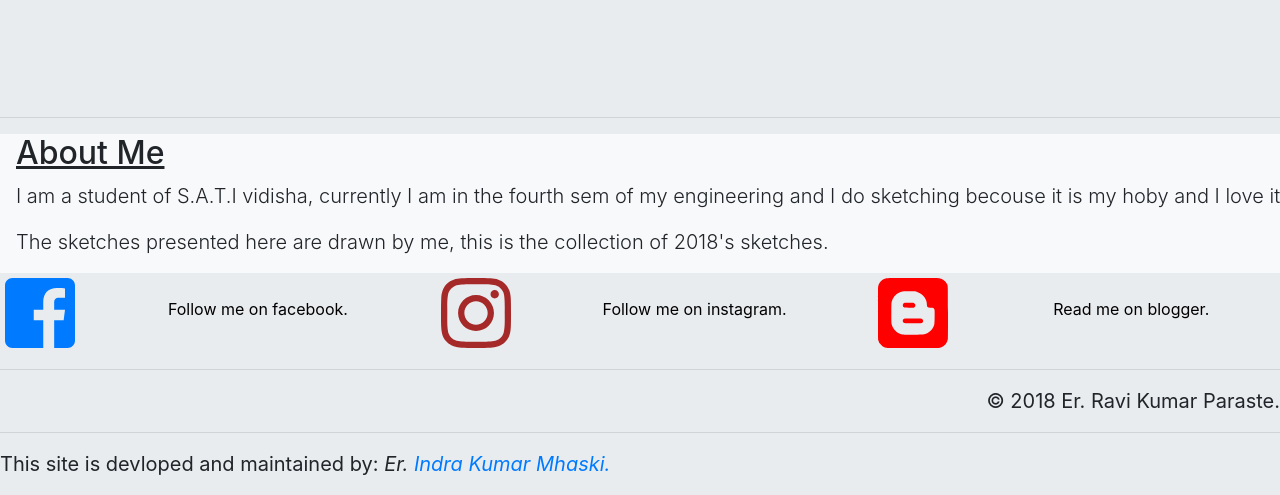
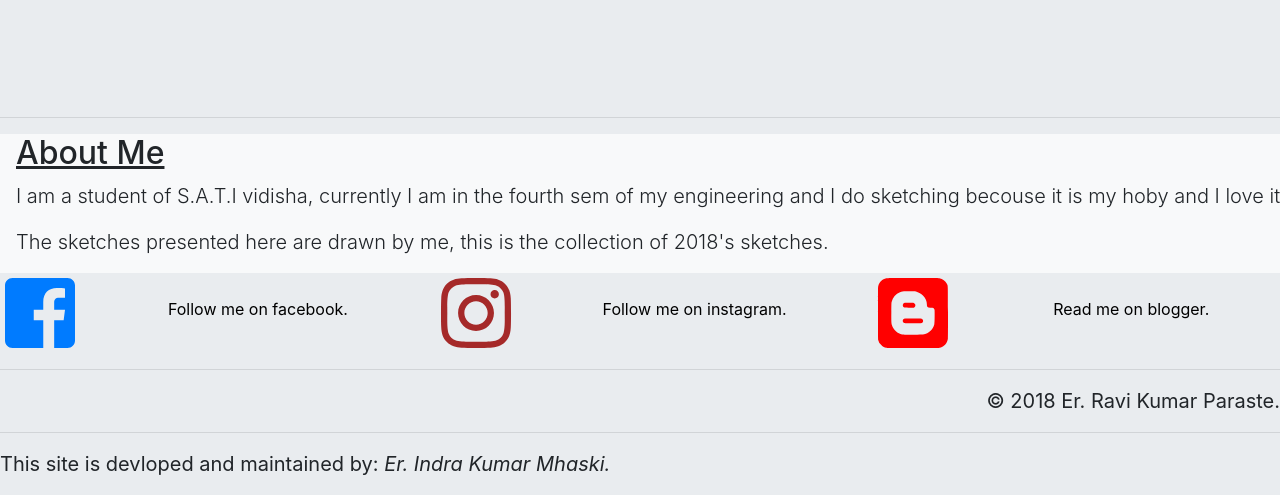
Before and after one commit to rkparaste/rkparaste.github.io, a plain HTML site: page index.html in a window 1280 px wide. Shown: the part 4211-4706 px from the top of the page. Drawn offline with nearby package versions, Linux system fonts and the light colour scheme.

Commit message:
Update index.html

```diff
--- a/index.html
+++ b/index.html
@@ -322,7 +322,7 @@
             <hr>
             <p class="mb-0">This site is devloped and maintained by:
                 <cite title="Source Title">Er.
-                    <a href="https://indrakumarmhaski.github.io"> Indra Kumar Mhaski. </a>
+                    Indra Kumar Mhaski.
                 </cite>
             </p>
         </blockquote>
```
